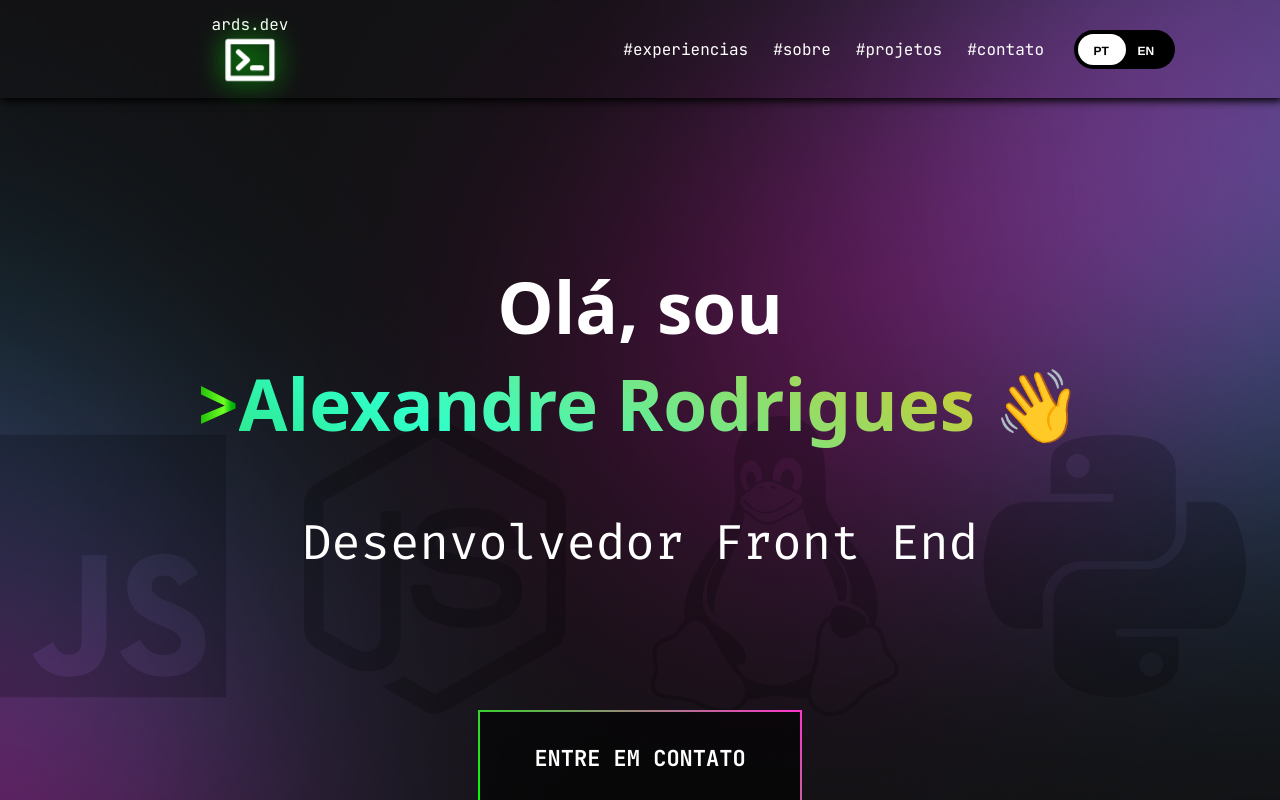
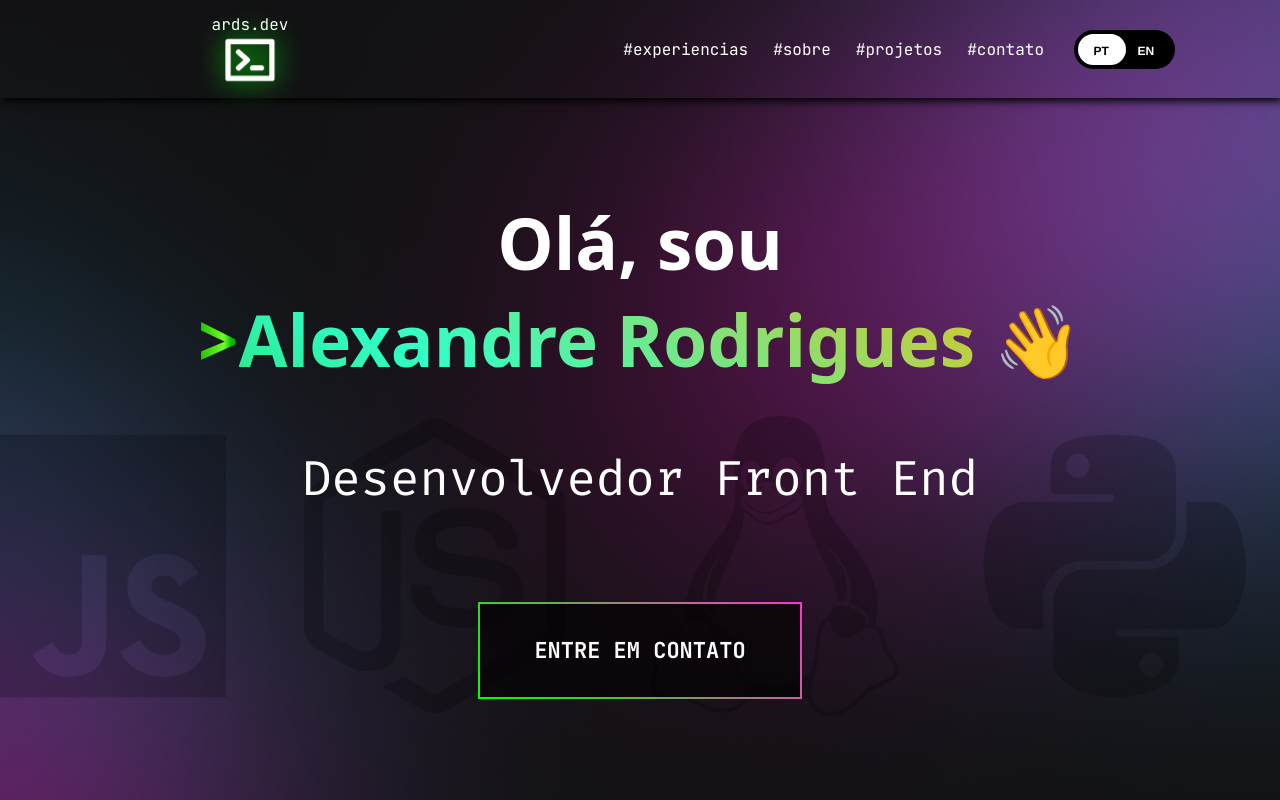
Before and after one commit to ardszsantos/portifolio, a React (Create React App) app: page / in a window 1280 px wide. Shown: the top 800 px of the page. Built offline with nearby package versions, Linux system fonts and the light colour scheme.

Commit message:
refactor: did some changes to the css for responsiviness.

```diff
--- a/src/styles/experiences.css
+++ b/src/styles/experiences.css
@@ -25,7 +25,7 @@
 
 @media (max-width: 1500px) {
   .experiences-sub-wrapper {
-    transform: scale(0.6);
+    transform: scale(0.75);
   }
 }
 
--- a/src/styles/hero-page.css
+++ b/src/styles/hero-page.css
@@ -110,6 +110,19 @@
   color: black;
 }
 
+
+
+@media (max-width: 1500px) {
+  .wrapper {
+      margin-top: 3em;
+  }
+
+  .text-container button {
+    margin-top: 1.5em;
+  }
+}
+
+
 @media (max-width: 600px) {
   .img-container img {
     display: none;
```
